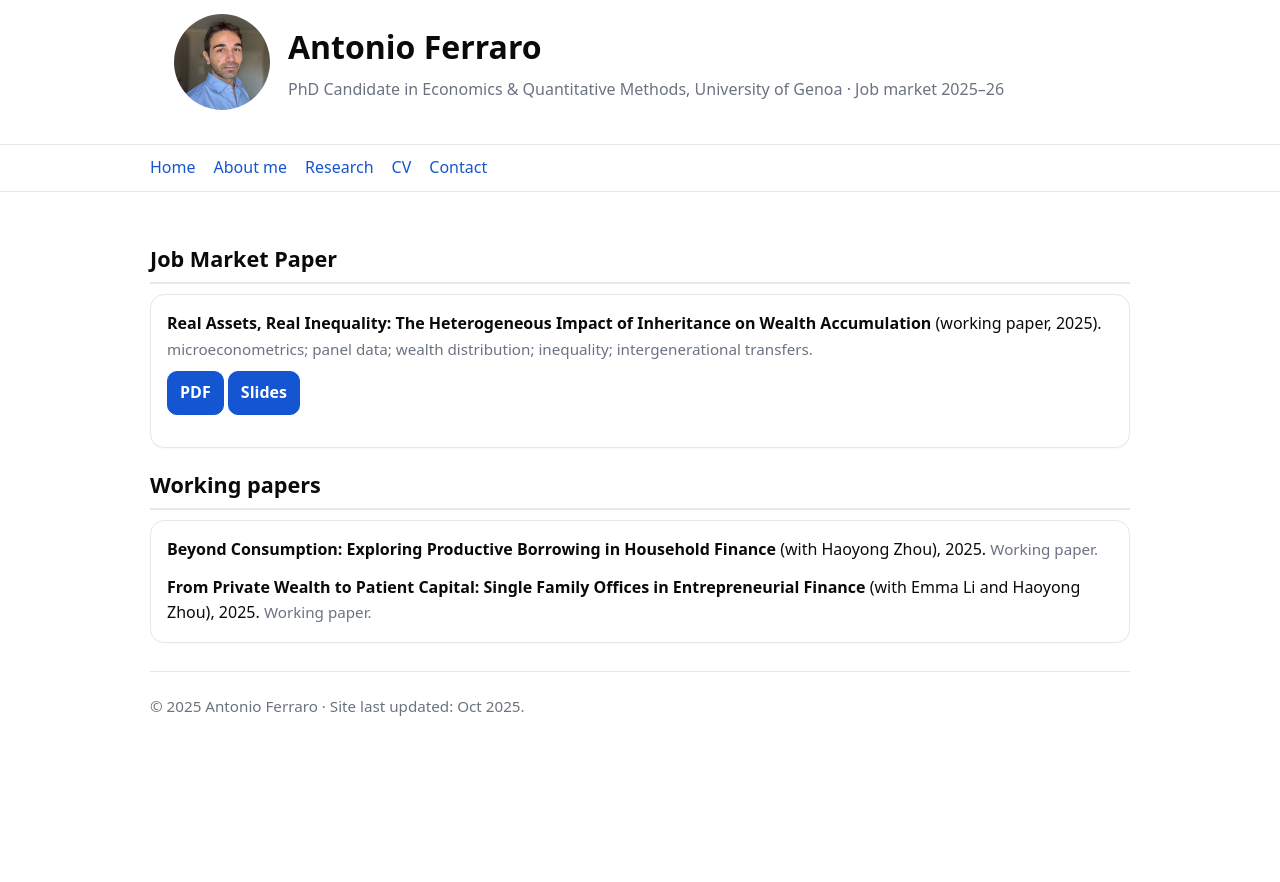
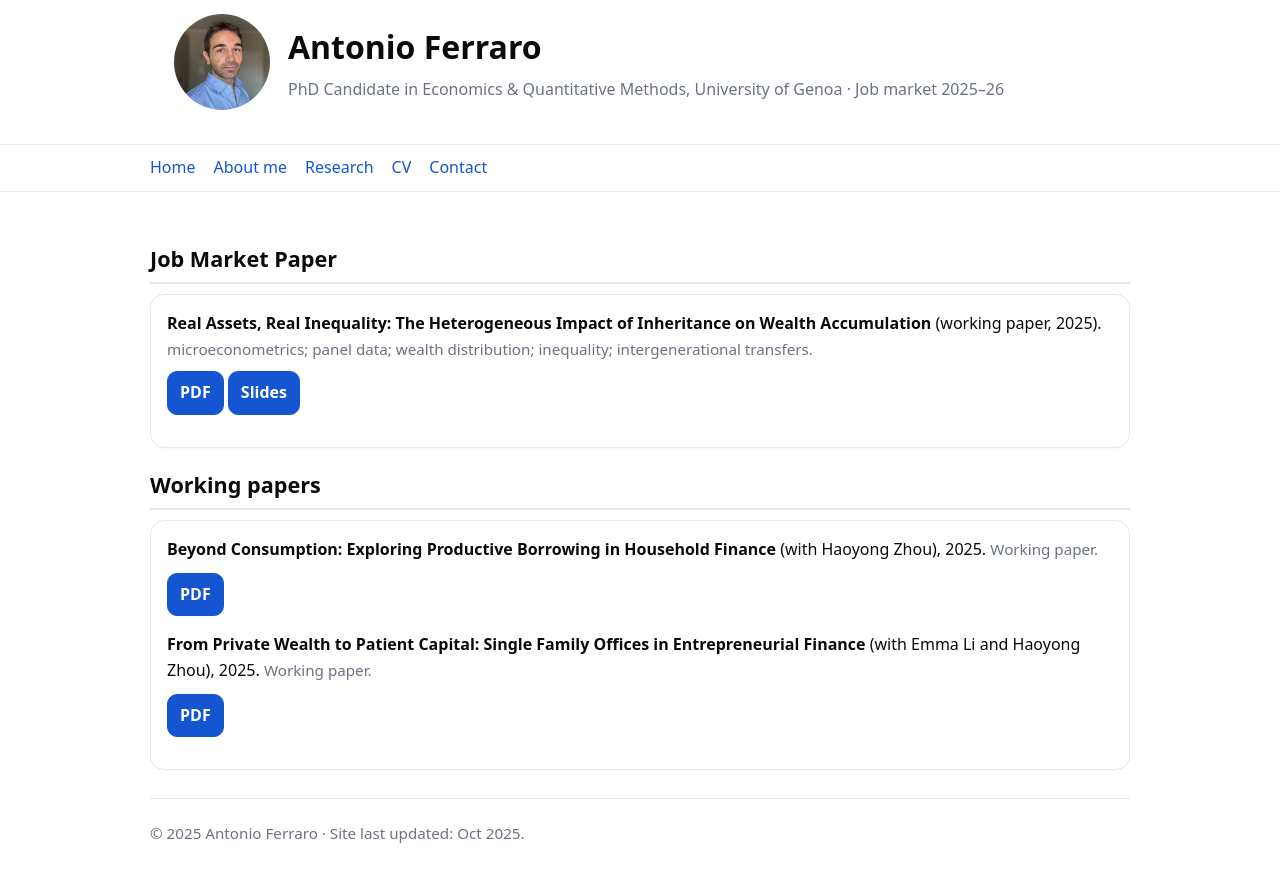
Before and after one commit to ferraroantonio/ferraroantonio.github.io, a Jekyll site: the page built from research.md, in a window 1280 px wide. Shown: the top 882 px of the page. Built offline with Jekyll 4.4.1, drawn with Linux system fonts in a browser that asks for light colours.

Commit message:
Update research.md

```diff
--- a/research.md
+++ b/research.md
@@ -14,12 +14,29 @@ layout: default
 </p>
 </div>
 </section>
+<h2 style="margin-top:20px;">Working papers</h2>
 
-<h2 style="margin-top:20px;">Working papers</h2>
 <div class="card">
-<ul class="plain">
-  <li class="item"><strong>Beyond Consumption: Exploring Productive Borrowing in Household Finance</strong> (with Haoyong Zhou), 2025. <span class="meta">Working paper.</span></li>
-  <li class="item"><strong>From Private Wealth to Patient Capital: Single Family Offices in Entrepreneurial Finance</strong> (with Emma Li and Haoyong Zhou), 2025. <span class="meta">Working paper.</span></li>
-  <!-- Add more items as needed -->
-</ul>
+  <ul class="plain">
+
+    <li class="item">
+      <strong>Beyond Consumption: Exploring Productive Borrowing in Household Finance</strong>
+      (with Haoyong Zhou), 2025. <span class="meta">Working paper.</span>
+
+      <p style="margin-top:10px;">
+        <a class="btn" href="{{ '/assets/BeyondConsumption.pdf' | relative_url }}">PDF</a>
+      </p>
+    </li>
+
+    <li class="item">
+      <strong>From Private Wealth to Patient Capital: Single Family Offices in Entrepreneurial Finance</strong>
+      (with Emma Li and Haoyong Zhou), 2025. <span class="meta">Working paper.</span>
+
+      <p style="margin-top:10px;">
+        <a class="btn" href="{{ '/assets/FamilyOffices.pdf' | relative_url }}">PDF</a>
+      </p>
+    </li>
+
+    <!-- Add more items as needed -->
+  </ul>
 </div>
```
